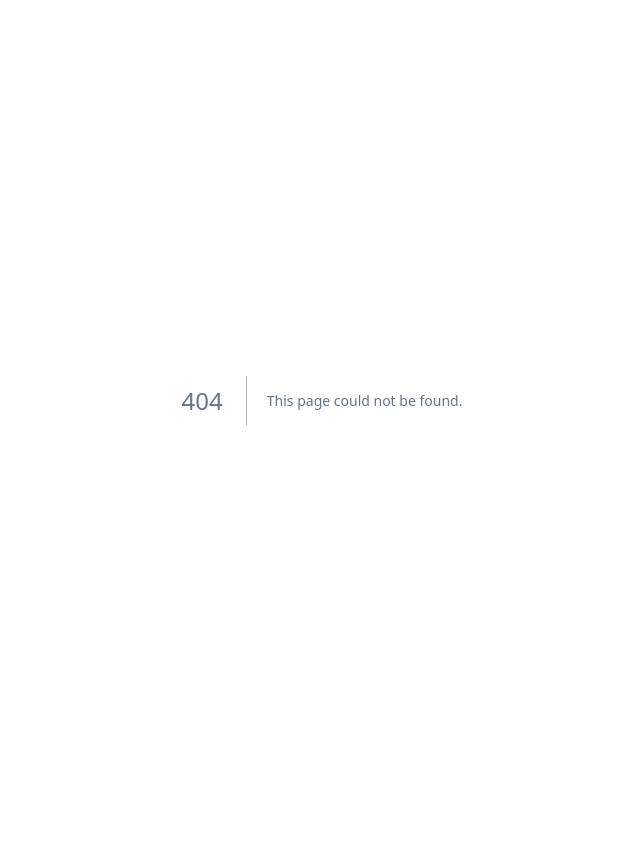
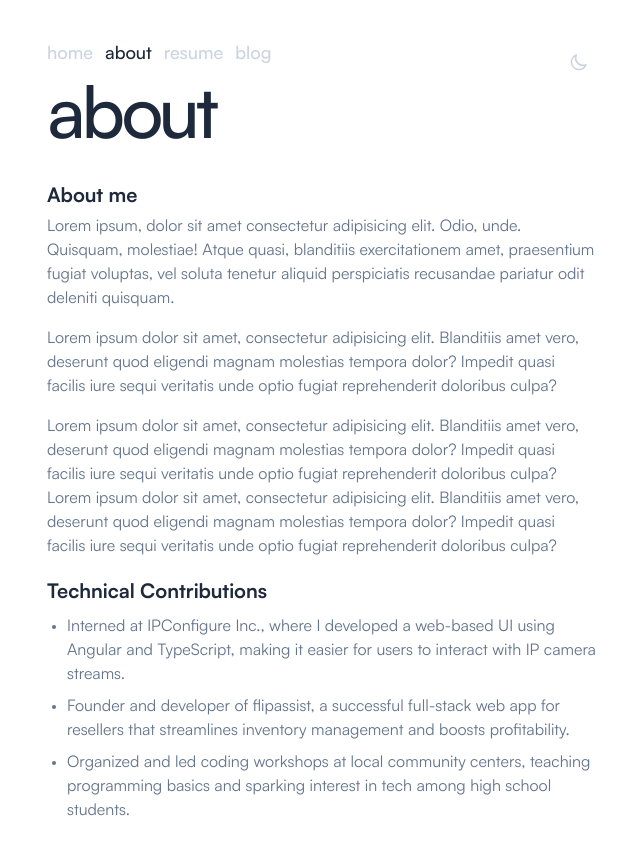
Before and after one commit to sa6ds/saadsadouk.com, a Next.js app: page /about in a window 1280 px wide. Before the commit this address had no page. Shown: the top 854 px of the page, without its empty margins (318-958 px from the left). Before the commit the page ends 800 px from the top, so only its background shows below. Built offline with nearby package versions, Linux system fonts and the light colour scheme.

Commit message:
basic about me page

```diff
--- /dev/null
+++ b/src/app/(auth)/about/page.tsx
@@ -0,0 +1,67 @@
+import Navbar from "@/app/assets/components/navbar/Navbar";
+
+export default function About() {
+  return (
+    <main className="flex-grow flex flex-col items-center py-10 px-4 sm:px-6 lg:px-8">
+      <div className="w-full max-w-[550px]">
+        <Navbar />
+      </div>
+      <div className="w-full max-w-[550px]">
+        <h1 className="text-5xl md:text-6xl lg:text-7xl">
+          <span className="flex flex-col">
+            <span className="mb-[-10px] text-slate-800 dark:text-slate-50 font-semibold tracking-tight sm:tracking-tighter">
+              about
+            </span>
+          </span>
+        </h1>
+
+        <div className="mt-10">
+          <h3 className="text-slate-800 mt-5 mb-1 dark:text-slate-50 font-bold text-xl tracking-normal">
+            About me
+          </h3>
+          <p>
+            Lorem ipsum, dolor sit amet consectetur adipisicing elit. Odio,
+            unde. Quisquam, molestiae! Atque quasi, blanditiis exercitationem
+            amet, praesentium fugiat voluptas, vel soluta tenetur aliquid
+            perspiciatis recusandae pariatur odit deleniti quisquam.
+          </p>
+          <p className="mt-4">
+            Lorem ipsum dolor sit amet, consectetur adipisicing elit. Blanditiis
+            amet vero, deserunt quod eligendi magnam molestias tempora dolor?
+            Impedit quasi facilis iure sequi veritatis unde optio fugiat
+            reprehenderit doloribus culpa?
+          </p>
+          <p className="mt-4">
+            Lorem ipsum dolor sit amet, consectetur adipisicing elit. Blanditiis
+            amet vero, deserunt quod eligendi magnam molestias tempora dolor?
+            Impedit quasi facilis iure sequi veritatis unde optio fugiat
+            reprehenderit doloribus culpa? Lorem ipsum dolor sit amet,
+            consectetur adipisicing elit. Blanditiis amet vero, deserunt quod
+            eligendi magnam molestias tempora dolor? Impedit quasi facilis iure
+            sequi veritatis unde optio fugiat reprehenderit doloribus culpa?
+          </p>
+          <h3 className="text-slate-800 mt-5 mb-1 dark:text-slate-50 font-bold text-xl tracking-normal">
+            Technical Contributions
+          </h3>
+          <ul className="list-disc pl-5 mt-2">
+            <li className="mb-2">
+              Interned at IPConfigure Inc., where I developed a web-based UI
+              using Angular and TypeScript, making it easier for users to
+              interact with IP camera streams.
+            </li>
+            <li className="mb-2">
+              Founder and developer of flipassist, a successful full-stack web
+              app for resellers that streamlines inventory management and boosts
+              profitability.
+            </li>
+            <li className="mb-2">
+              Organized and led coding workshops at local community centers,
+              teaching programming basics and sparking interest in tech among
+              high school students.
+            </li>
+          </ul>
+        </div>
+      </div>
+    </main>
+  );
+}
--- /dev/null
+++ b/src/app/(auth)/blog/page.tsx
@@ -0,0 +1,11 @@
+import Navbar from "@/app/assets/components/navbar/Navbar";
+
+// `app/dashboard/page.tsx` is the UI for the `/dashboard` URL
+export default function Blog() {
+  return (
+    <div>
+      <Navbar />
+      Hello, Blog Page!
+    </div>
+  );
+}
--- /dev/null
+++ b/src/app/(auth)/resume/page.tsx
@@ -0,0 +1,11 @@
+import Navbar from "@/app/assets/components/navbar/Navbar";
+
+// `app/dashboard/page.tsx` is the UI for the `/dashboard` URL
+export default function Resume() {
+  return (
+    <div>
+      <Navbar />
+      Hello, Resume Page!
+    </div>
+  );
+}
--- a/src/app/assets/components/Navbar.tsx
+++ /dev/null
@@ -1,52 +0,0 @@
-import Link from "next/link";
-import { usePathname } from "next/navigation";
-import { ThemeToggle } from "./theme/themeToggle";
-
-export default function Navbar() {
-  const pathname = usePathname();
-
-  return (
-    <nav className="flex gap-3 font-semibold text-lg">
-      <h2
-        className={`cursor-pointer dark:hover:text-slate-100 hover:text-slate-800 ${
-          pathname === "/"
-            ? "text-slate-800 dark:text-slate-100"
-            : "text-slate-300 dark:text-slate-800"
-        }`}
-      >
-        <Link href="/">home</Link>
-      </h2>
-      <h2
-        className={`cursor-pointer dark:hover:text-slate-100 hover:text-slate-800 ${
-          pathname === "/about"
-            ? "text-slate-800 dark:text-slate-100"
-            : "text-slate-300 dark:text-slate-800"
-        }`}
-      >
-        <Link href="/">about</Link>
-      </h2>
-      <h2
-        className={`cursor-pointer dark:hover:text-slate-100 hover:text-slate-800 ${
-          pathname === "/resume"
-            ? "text-slate-800 dark:text-slate-100"
-            : "text-slate-300 dark:text-slate-800"
-        }`}
-      >
-        <Link href="/">resume</Link>
-      </h2>
-      <h2
-        className={`cursor-pointer dark:hover:text-slate-100 hover:text-slate-800 ${
-          pathname === "/blog"
-            ? "text-slate-800 dark:text-slate-100"
-            : "text-slate-300 dark:text-slate-800"
-        }`}
-      >
-        <Link href="/">blog</Link>
-      </h2>
-
-      <div className="ml-auto mt-1">
-        <ThemeToggle />
-      </div>
-    </nav>
-  );
-}
--- /dev/null
+++ b/src/app/assets/components/navbar/Navbar.tsx
@@ -0,0 +1,30 @@
+"use client";
+import Link from "next/link";
+import { usePathname } from "next/navigation";
+import { ThemeToggle } from "../theme/themeToggle";
+import { NavbarItems } from "./navbarItems";
+
+export default function Navbar() {
+  const pathname = usePathname();
+
+  return (
+    <nav className="h-10 flex gap-3 font-semibold text-lg">
+      {NavbarItems.map((item) => (
+        <h2
+          key={item.url}
+          className={`cursor-pointer dark:hover:text-slate-100 hover:text-slate-800 ${
+            pathname === item.url
+              ? "text-slate-800 dark:text-slate-100"
+              : "text-slate-300 dark:text-slate-800"
+          }`}
+        >
+          <Link href={item.url}>{item.label}</Link>
+        </h2>
+      ))}
+
+      <div className="ml-auto mt-1">
+        <ThemeToggle />
+      </div>
+    </nav>
+  );
+}
--- /dev/null
+++ b/src/app/assets/components/navbar/navbarItems.ts
@@ -0,0 +1,23 @@
+export interface NavbarItem {
+  label: string;
+  url: string;
+}
+
+export const NavbarItems: NavbarItem[] = [
+  {
+    label: "home",
+    url: "/",
+  },
+  {
+    label: "about",
+    url: "/about",
+  },
+  {
+    label: "resume",
+    url: "/resume",
+  },
+  {
+    label: "blog",
+    url: "/blog",
+  },
+];
--- a/src/app/layout.tsx
+++ b/src/app/layout.tsx
@@ -33,7 +33,7 @@ export default function RootLayout({
           }}
         />
       </head>
-      <body className="top-full text-slate-500 dark:bg-slate-950 dark:text-slate-300 m-0 min-h-[100vh]">
+      <body className="top-full text-slate-500 dark:bg-black dark:text-slate-300 m-0 min-h-[100vh]">
         {children}
       </body>
     </html>
--- a/src/app/page.tsx
+++ b/src/app/page.tsx
@@ -1,6 +1,5 @@
-"use client";
 import Image from "next/image";
-import Navbar from "./assets/components/Navbar";
+import Navbar from "./assets/components/navbar/Navbar";
 
 const ImageItem = ({ src, rotate }: { src: string; rotate: boolean }) => (
   <div className="relative h-64 w-48 md:h-72 md:w-56">
@@ -17,18 +16,14 @@ const ImageItem = ({ src, rotate }: { src: string; rotate: boolean }) => (
 
 export default function Home() {
   return (
-    <div className="flex flex-col min-h-screen">
-      <main className="flex-grow py-10">
-        <div className="flex justify-center">
-          <div className="mx-4 w-[550px] h-96">
-            <div className="h-10">
+    <main className="flex-grow flex flex-col items-center py-10 px-4 sm:px-6 lg:px-8">
+      <div className="w-full max-w-[550px] h-96">
         <Navbar />
-            </div>
 
         <div className="text-slate-800 dark:text-slate-50 font-semibold tracking-[-2.3px] sm:tracking-[-3.3px] md:tracking-[-4.3px]">
           <h1 className="text-5xl sm:text-6xl md:text-7xl">
             <span className="flex flex-col items-start">
-                  <span className="mb-[-10px]">meet saad,</span>
+              <span className="mb-[-5px] sm:mb-[-10px]">meet saad,</span>
               <span className="text-5xl sm:text-6xl md:text-7xl whitespace-nowrap">
                 software engineer
               </span>
@@ -40,9 +35,9 @@ export default function Home() {
           <p>Full-Stack Developer and student at George Mason University</p>
         </div>
       </div>
-        </div>
 
-        <div className="flex pointer-events-none justify-center py-2 -mt-40 sm:-mt-36 md:-mt-28 overflow-x-clip">
+      <div className="w-full pointer-events-none py-2 -mt-40 sm:-mt-36 md:-mt-28 overflow-x-visible">
+        <div className="flex justify-center -mx-4 sm:-mx-6 lg:-mx-8">
           <div className="min-w-max min-h-max flex flex-nowrap space-x-4 md:space-x-8">
             <ImageItem src="/img-2.jpg" rotate />
             <ImageItem src="/img-1.jpg" rotate={false} />
@@ -51,7 +46,7 @@ export default function Home() {
             <ImageItem src="/img-3.jpg" rotate />
           </div>
         </div>
+      </div>
     </main>
-    </div>
   );
 }
```
Lines whose indentation alone changed are shown as unchanged.
